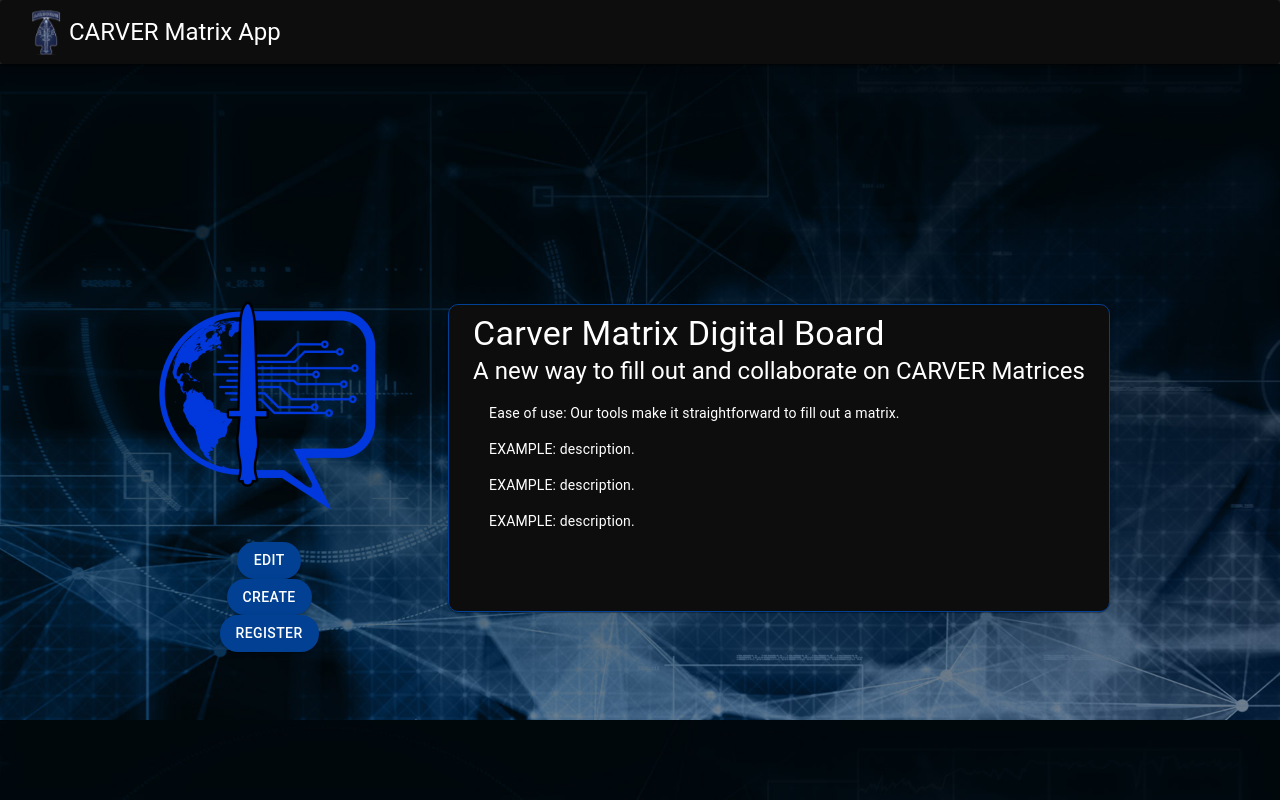
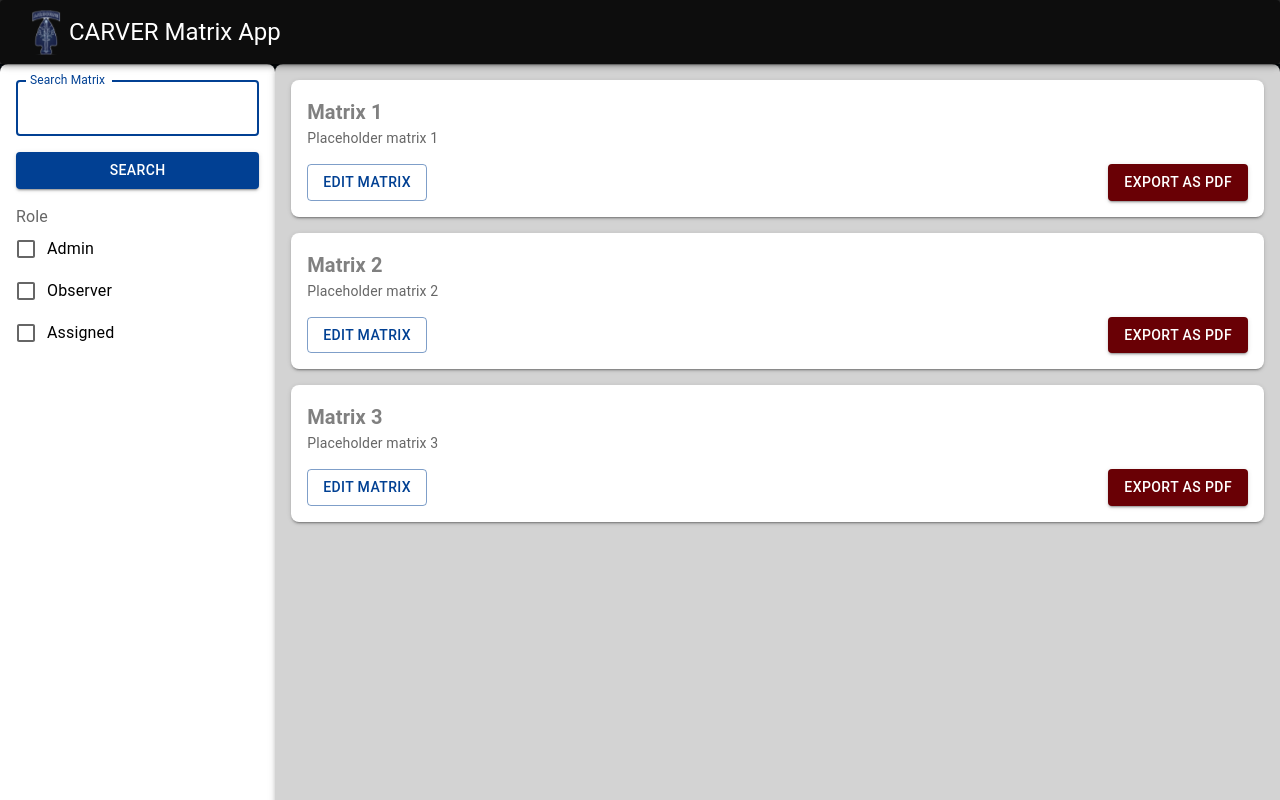
Before and after one commit to garyorsargos/carver-matrix, a React (Vite) app in the folder ui/: page /ViewMatrix in a window 1280 px wide. Before the commit this address led to /Home. Built offline with nearby package versions, Linux system fonts and the light colour scheme.

Commit message:
created view matrices page

```diff
--- a/ui/src/App.tsx
+++ b/ui/src/App.tsx
@@ -58,6 +58,14 @@ export const App = () => {
           >
             Register
           </Button>
+          <Button
+            data-testid="start-view-matrix"
+            variant="contained"
+            sx={{ borderRadius: "18px" }}
+            onClick={() => navigate(ROUTES.viewMatrix)}
+          >
+            View Matrix
+          </Button>
         </Box>
         <Card
           sx={{
--- /dev/null
+++ b/ui/src/components/containers/MatrixCard.tsx
@@ -0,0 +1,47 @@
+import React from "react";
+import { Box, Typography, Button, Paper } from "@mui/material";
+
+interface MatrixCardProps {
+  title: string;
+  description: string;
+  onEdit: () => void;
+  onShare: () => void;
+}
+
+const MatrixCard: React.FC<MatrixCardProps> = ({
+  title,
+  description,
+  onEdit,
+  onShare,
+}) => {
+  return (
+    <Paper
+      sx={{
+        padding: 2,
+        marginBottom: 2,
+        borderRadius: 2,
+        backgroundColor: "white",
+        boxShadow: 2,
+      }}
+    >
+      <Typography variant="h6" fontWeight="bold" color="gray">
+        {title}
+      </Typography>
+      <Typography variant="body2" color="text.secondary" sx={{ mb: 2 }}>
+        {description}
+      </Typography>
+
+      {/* Buttons */}
+      <Box display="flex" justifyContent="space-between">
+        <Button variant="outlined" color="primary" onClick={onEdit}>
+          Edit Matrix
+        </Button>
+        <Button variant="contained" color="secondary" onClick={onShare}>
+          Export as PDF
+        </Button>
+      </Box>
+    </Paper>
+  );
+};
+
+export default MatrixCard;
--- a/ui/src/helpers/helpers.tsx
+++ b/ui/src/helpers/helpers.tsx
@@ -5,6 +5,7 @@ import Admin from "../pages/Admin";
 import CreateMatrix from "../pages/CreateMatrix";
 import EditMatrix from "../pages/EditMatrix";
 import Register from "../pages/Register";
+import ViewMatrix from "../pages/ViewMatrix";
 
 // User Roles
 export const USER_ROLES = {
@@ -152,6 +153,7 @@ export const ROUTES: { [key: string]: string } = {
   createMatrix: "/ModifyMatrix",
   editMatrix: "/EditMatrix",
   register: "/Register",
+  viewMatrix: "/ViewMatrix",
 };
 
 export const ADMIN_ROUTES: string[] = [ROUTES.admin];
@@ -193,6 +195,10 @@ export const routesConfig = [
         path: ROUTES.register,
         element: <Register />,
       },
+      {
+        path: ROUTES.viewMatrix,
+        element: <ViewMatrix />,
+      },
     ],
   },
 ];
--- /dev/null
+++ b/ui/src/pages/ViewMatrix.tsx
@@ -0,0 +1,121 @@
+import React, { useEffect, useState } from "react";
+import {
+  Box,
+  Typography,
+  TextField,
+  Button,
+  FormControl,
+  FormLabel,
+  FormGroup,
+  FormControlLabel,
+  Checkbox,
+} from "@mui/material";
+import MatrixCard from "../components/containers/MatrixCard";
+import { useNavigate } from "react-router-dom";
+
+const ViewMatrix: React.FC = () => {
+  // Context and state
+  // const { makeRequest } = useContext(GlobalContext);
+  const [matrices, setMatrices] = useState<
+    { title: string; description: string }[]
+  >([]);
+  const [searchTerm, setSearchTerm] = useState("");
+  const navigate = useNavigate();
+
+  useEffect(() => {
+    const fetchMatrices = async () => {
+      try {
+        // TODO: Replace with actual API call
+        const placeholderData = [
+          { title: "Matrix 1", description: "Placeholder matrix 1" },
+          { title: "Matrix 2", description: "Placeholder matrix 2" },
+          { title: "Matrix 3", description: "Placeholder matrix 3" },
+        ];
+        setMatrices(placeholderData);
+      } catch (error) {
+        console.error("Error fetching matrices:", error);
+      }
+    };
+
+    fetchMatrices();
+  }, []);
+
+  // Filter matrices based on search input
+  const filteredMatrices = matrices.filter((matrix) =>
+    matrix.title.toLowerCase().includes(searchTerm.toLowerCase())
+  );
+
+  return (
+    <Box display="flex">
+      {/* Sidebar Filters */}
+      <Box
+        sx={{
+          width: "20%",
+          padding: 2,
+          borderRadius: 2,
+          backgroundColor: "white",
+          height: "100vh",
+          boxShadow: 3,
+          input: { color: "black" },
+        }}
+      >
+        <TextField
+          fullWidth
+          focused
+          variant="outlined"
+          label="Search Matrix"
+          value={searchTerm}
+          onChange={(e) => setSearchTerm(e.target.value)}
+          sx={{ mb: 2 }}
+        />
+        <Button fullWidth variant="contained" color="primary" sx={{ mb: 2 }}>
+          SEARCH
+        </Button>
+
+        {/* Role Filters */}
+        <FormControl component="fieldset">
+          <FormLabel component="legend">Role</FormLabel>
+          <FormGroup>
+            <FormControlLabel control={<Checkbox />} label="Admin" />
+            <FormControlLabel control={<Checkbox />} label="Observer" />
+            <FormControlLabel control={<Checkbox />} label="Assigned" />
+          </FormGroup>
+        </FormControl>
+      </Box>
+
+      {/* Main Content */}
+      <Box
+        id="viewMatricesBox"
+        sx={{
+          backgroundColor: "#D3D3D3",
+          padding: 2,
+          borderRadius: 2,
+          width: "80%",
+          height: "100vh",
+          boxShadow: 3,
+          display: "flex",
+          justifyContent: "flex-start",
+          alignItems: "stretch",
+          flexDirection: "column",
+          overflow: "auto",
+        }}
+      >
+        {filteredMatrices.length > 0 ? (
+          filteredMatrices.map((matrix, index) => (
+            <MatrixCard
+              key={index}
+              title={matrix.title}
+              description={matrix.description}
+              onEdit={() => navigate(`/editMatrix/${matrix.title}`)}
+              onShare={() => console.log("Export", matrix.title)}
+            />
+          ))
+        ) : (
+          <Typography>No matrices found.</Typography>
+        )}
+      </Box>
+    </Box>
+  );
+};
+
+export default ViewMatrix;
```
